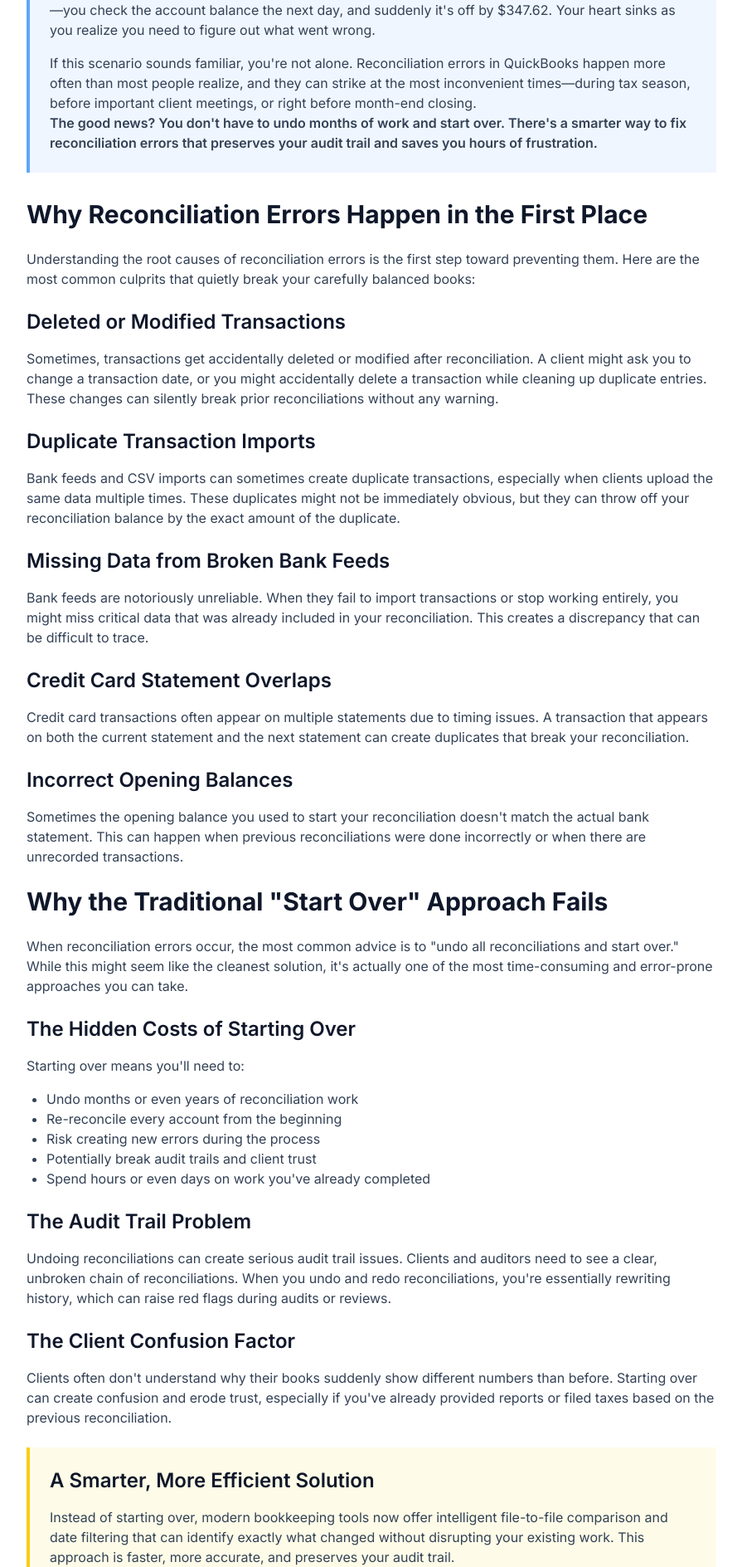
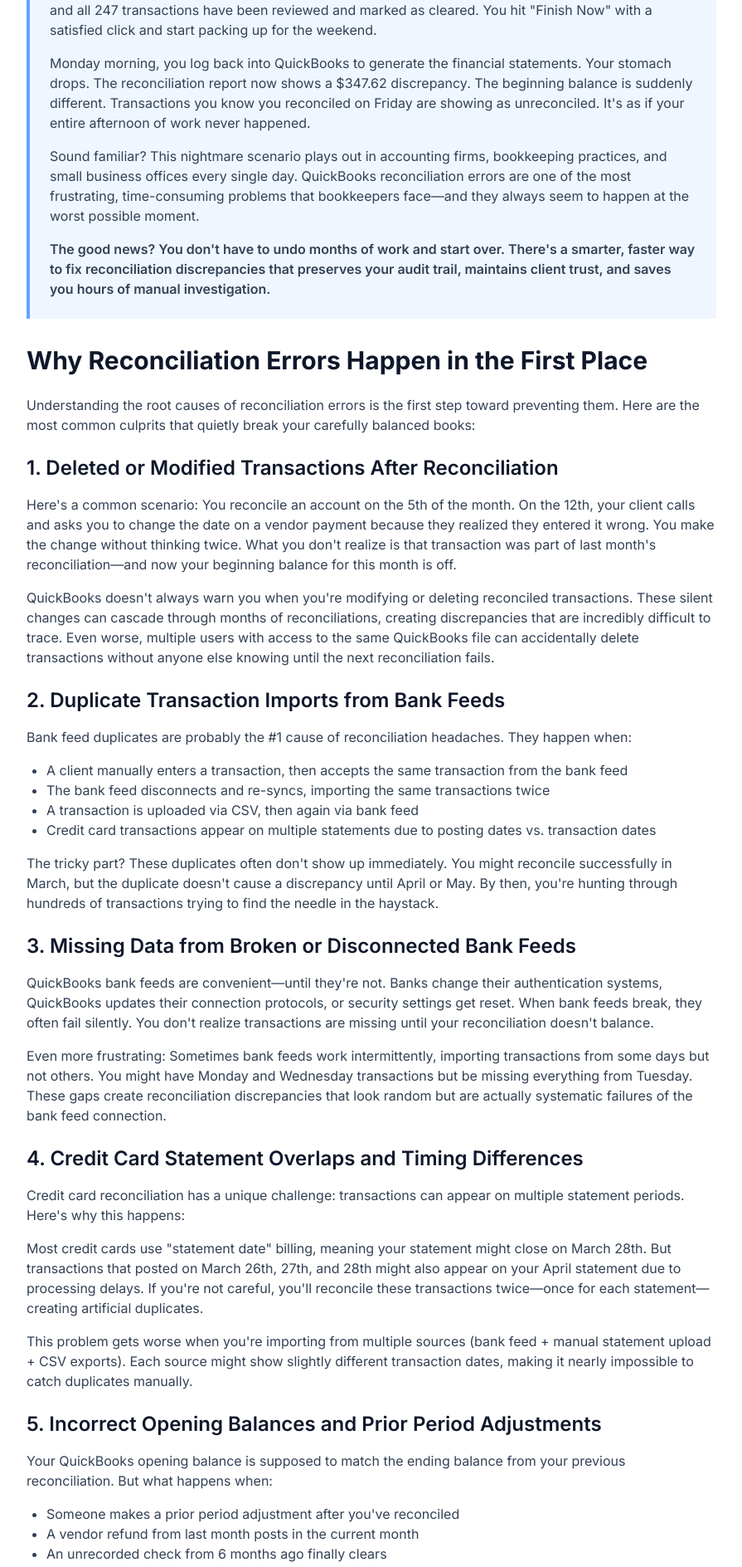
Before and after one commit to algominds35/bank-reconciliation-tool, a Next.js app: page /blog/how-to-fix-reconciliation-errors-quickbooks in a window 1280 px wide. Shown: the part 360-2248 px from the top of the page at 83% size, without its empty margins (192-1087 px from the left). Built offline with nearby package versions, Linux system fonts and the light colour scheme.

Commit message:
Add comprehensive 1500+ word SEO blog post: How to Fix Reconciliation Errors in QuickBooks

```diff
--- a/src/app/blog/how-to-fix-reconciliation-errors-quickbooks/page.tsx
+++ b/src/app/blog/how-to-fix-reconciliation-errors-quickbooks/page.tsx
@@ -40,13 +40,16 @@
         <div className="bg-blue-50 border-l-4 border-blue-400 p-6 mb-8">
           <h2 className="text-2xl font-semibold text-slate-900 mb-4">The Panic Moment Every Bookkeeper Knows Too Well</h2>
           <p className="text-slate-700 mb-4">
-            You've just finished reconciling your client's bank account for the month. The numbers match perfectly, you're feeling accomplished, and you're ready to move on to the next task. Then it happens—you check the account balance the next day, and suddenly it's off by $347.62. Your heart sinks as you realize you need to figure out what went wrong.
+            It's 4:47 PM on a Friday afternoon. You've just spent the last three hours reconciling your client's business checking account for March. The beginning balance matches, the ending balance is perfect, and all 247 transactions have been reviewed and marked as cleared. You hit "Finish Now" with a satisfied click and start packing up for the weekend.
           </p>
-          <p className="text-slate-700">
-            If this scenario sounds familiar, you're not alone. Reconciliation errors in QuickBooks happen more often than most people realize, and they can strike at the most inconvenient times—during tax season, before important client meetings, or right before month-end closing.
+          <p className="text-slate-700 mb-4">
+            Monday morning, you log back into QuickBooks to generate the financial statements. Your stomach drops. The reconciliation report now shows a $347.62 discrepancy. The beginning balance is suddenly different. Transactions you know you reconciled on Friday are showing as unreconciled. It's as if your entire afternoon of work never happened.
+          </p>
+          <p className="text-slate-700 mb-4">
+            Sound familiar? This nightmare scenario plays out in accounting firms, bookkeeping practices, and small business offices every single day. QuickBooks reconciliation errors are one of the most frustrating, time-consuming problems that bookkeepers face—and they always seem to happen at the worst possible moment.
           </p>
           <p className="text-slate-700 font-semibold">
-            The good news? You don't have to undo months of work and start over. There's a smarter way to fix reconciliation errors that preserves your audit trail and saves you hours of frustration.
+            The good news? You don't have to undo months of work and start over. There's a smarter, faster way to fix reconciliation discrepancies that preserves your audit trail, maintains client trust, and saves you hours of manual investigation.
           </p>
         </div>
 
@@ -55,54 +58,99 @@
           Understanding the root causes of reconciliation errors is the first step toward preventing them. Here are the most common culprits that quietly break your carefully balanced books:
         </p>
 
-        <h3 className="text-2xl font-semibold text-slate-900 mb-4">Deleted or Modified Transactions</h3>
+        <h3 className="text-2xl font-semibold text-slate-900 mb-4">1. Deleted or Modified Transactions After Reconciliation</h3>
+        <p className="text-slate-700 mb-4">
+          Here's a common scenario: You reconcile an account on the 5th of the month. On the 12th, your client calls and asks you to change the date on a vendor payment because they realized they entered it wrong. You make the change without thinking twice. What you don't realize is that transaction was part of last month's reconciliation—and now your beginning balance for this month is off.
+        </p>
         <p className="text-slate-700 mb-6">
-          Sometimes, transactions get accidentally deleted or modified after reconciliation. A client might ask you to change a transaction date, or you might accidentally delete a transaction while cleaning up duplicate entries. These changes can silently break prior reconciliations without any warning.
+          QuickBooks doesn't always warn you when you're modifying or deleting reconciled transactions. These silent changes can cascade through months of reconciliations, creating discrepancies that are incredibly difficult to trace. Even worse, multiple users with access to the same QuickBooks file can accidentally delete transactions without anyone else knowing until the next reconciliation fails.
         </p>
 
-        <h3 className="text-2xl font-semibold text-slate-900 mb-4">Duplicate Transaction Imports</h3>
+        <h3 className="text-2xl font-semibold text-slate-900 mb-4">2. Duplicate Transaction Imports from Bank Feeds</h3>
+        <p className="text-slate-700 mb-4">
+          Bank feed duplicates are probably the #1 cause of reconciliation headaches. They happen when:
+        </p>
+        <ul className="list-disc pl-6 mb-4 text-slate-700">
+          <li>A client manually enters a transaction, then accepts the same transaction from the bank feed</li>
+          <li>The bank feed disconnects and re-syncs, importing the same transactions twice</li>
+          <li>A transaction is uploaded via CSV, then again via bank feed</li>
+          <li>Credit card transactions appear on multiple statements due to posting dates vs. transaction dates</li>
+        </ul>
         <p className="text-slate-700 mb-6">
-          Bank feeds and CSV imports can sometimes create duplicate transactions, especially when clients upload the same data multiple times. These duplicates might not be immediately obvious, but they can throw off your reconciliation balance by the exact amount of the duplicate.
+          The tricky part? These duplicates often don't show up immediately. You might reconcile successfully in March, but the duplicate doesn't cause a discrepancy until April or May. By then, you're hunting through hundreds of transactions trying to find the needle in the haystack.
         </p>
 
-        <h3 className="text-2xl font-semibold text-slate-900 mb-4">Missing Data from Broken Bank Feeds</h3>
+        <h3 className="text-2xl font-semibold text-slate-900 mb-4">3. Missing Data from Broken or Disconnected Bank Feeds</h3>
+        <p className="text-slate-700 mb-4">
+          QuickBooks bank feeds are convenient—until they're not. Banks change their authentication systems, QuickBooks updates their connection protocols, or security settings get reset. When bank feeds break, they often fail silently. You don't realize transactions are missing until your reconciliation doesn't balance.
+        </p>
         <p className="text-slate-700 mb-6">
-          Bank feeds are notoriously unreliable. When they fail to import transactions or stop working entirely, you might miss critical data that was already included in your reconciliation. This creates a discrepancy that can be difficult to trace.
+          Even more frustrating: Sometimes bank feeds work intermittently, importing transactions from some days but not others. You might have Monday and Wednesday transactions but be missing everything from Tuesday. These gaps create reconciliation discrepancies that look random but are actually systematic failures of the bank feed connection.
         </p>
 
-        <h3 className="text-2xl font-semibold text-slate-900 mb-4">Credit Card Statement Overlaps</h3>
+        <h3 className="text-2xl font-semibold text-slate-900 mb-4">4. Credit Card Statement Overlaps and Timing Differences</h3>
+        <p className="text-slate-700 mb-4">
+          Credit card reconciliation has a unique challenge: transactions can appear on multiple statement periods. Here's why this happens:
+        </p>
+        <p className="text-slate-700 mb-4">
+          Most credit cards use "statement date" billing, meaning your statement might close on March 28th. But transactions that posted on March 26th, 27th, and 28th might also appear on your April statement due to processing delays. If you're not careful, you'll reconcile these transactions twice—once for each statement—creating artificial duplicates.
+        </p>
         <p className="text-slate-700 mb-6">
-          Credit card transactions often appear on multiple statements due to timing issues. A transaction that appears on both the current statement and the next statement can create duplicates that break your reconciliation.
+          This problem gets worse when you're importing from multiple sources (bank feed + manual statement upload + CSV exports). Each source might show slightly different transaction dates, making it nearly impossible to catch duplicates manually.
         </p>
 
-        <h3 className="text-2xl font-semibold text-slate-900 mb-4">Incorrect Opening Balances</h3>
+        <h3 className="text-2xl font-semibold text-slate-900 mb-4">5. Incorrect Opening Balances and Prior Period Adjustments</h3>
+        <p className="text-slate-700 mb-4">
+          Your QuickBooks opening balance is supposed to match the ending balance from your previous reconciliation. But what happens when:
+        </p>
+        <ul className="list-disc pl-6 mb-4 text-slate-700">
+          <li>Someone makes a prior period adjustment after you've reconciled</li>
+          <li>A vendor refund from last month posts in the current month</li>
+          <li>An unrecorded check from 6 months ago finally clears</li>
+          <li>Your previous reconciliation had an error that you didn't catch</li>
+        </ul>
         <p className="text-slate-700 mb-6">
-          Sometimes the opening balance you used to start your reconciliation doesn't match the actual bank statement. This can happen when previous reconciliations were done incorrectly or when there are unrecorded transactions.
+          Any of these situations will cause your opening balance to suddenly be "wrong" even though it was correct when you started. This creates a frustrating situation where your current month's transactions are perfect, but the reconciliation won't balance because of historical issues.
         </p>
 
-        <h2 className="text-3xl font-bold text-slate-900 mb-6">Why the Traditional "Start Over" Approach Fails</h2>
+        <h2 className="text-3xl font-bold text-slate-900 mb-6">Why the Traditional "Undo and Start Over" Approach Wastes Time</h2>
         <p className="text-slate-700 mb-6">
-          When reconciliation errors occur, the most common advice is to "undo all reconciliations and start over." While this might seem like the cleanest solution, it's actually one of the most time-consuming and error-prone approaches you can take.
+          When you Google "QuickBooks reconciliation discrepancy" or call QuickBooks support, you'll often hear the same advice: "Undo your reconciliations and start fresh." On the surface, this sounds logical. If something's broken, reset it and rebuild from scratch, right?
+        </p>
+        <p className="text-slate-700 mb-6">
+          Wrong. Here's why the "start over" approach is usually the worst possible solution for fixing reconciliation errors:
         </p>
 
-        <h3 className="text-2xl font-semibold text-slate-900 mb-4">The Hidden Costs of Starting Over</h3>
-        <p className="text-slate-700 mb-4">Starting over means you'll need to:</p>
-        <ul className="list-disc pl-6 mb-6 text-slate-700">
-          <li>Undo months or even years of reconciliation work</li>
-          <li>Re-reconcile every account from the beginning</li>
-          <li>Risk creating new errors during the process</li>
-          <li>Potentially break audit trails and client trust</li>
-          <li>Spend hours or even days on work you've already completed</li>
+        <h3 className="text-2xl font-semibold text-slate-900 mb-4">The Time Trap: You'll Spend Days Redoing What You Already Did</h3>
+        <p className="text-slate-700 mb-4">
+          Let's say you discover a reconciliation error in June. The problem might have started in February, which means you need to undo 5 months of work. If each monthly reconciliation takes 2-3 hours, you're looking at 10-15 hours of re-work just to get back to where you already were.
+        </p>
+        <p className="text-slate-700 mb-6">
+          And here's the kicker: Undoing reconciliations doesn't fix the underlying problem. If you had duplicate transactions in March, they'll still be there when you re-reconcile March. You'll encounter the exact same errors—you'll just have wasted another 15 hours getting back to that point.
+        </p>
+
+        <h3 className="text-2xl font-semibold text-slate-900 mb-4">The Audit Trail Problem: You're Erasing Financial History</h3>
+        <p className="text-slate-700 mb-4">
+          When you undo reconciliations in QuickBooks, you're not just reverting changes—you're deleting evidence that those reconciliations ever happened. This creates several serious problems:
+        </p>
+        <ul className="list-disc pl-6 mb-4 text-slate-700">
+          <li><strong>Audit compliance issues:</strong> Auditors need to see a complete history of reconciliations. Gaps or redone reconciliations raise red flags.</li>
+          <li><strong>Lost documentation:</strong> Reconciliation reports you printed or emailed to clients will no longer match what's in QuickBooks.</li>
+          <li><strong>Regulatory concerns:</strong> Some industries require unbroken audit trails for compliance. Undoing reconciliations can violate those requirements.</li>
+          <li><strong>Internal control failures:</strong> If multiple people access QuickBooks, undoing reconciliations makes it impossible to track who changed what and when.</li>
         </ul>
 
-        <h3 className="text-2xl font-semibold text-slate-900 mb-4">The Audit Trail Problem</h3>
+        <h3 className="text-2xl font-semibold text-slate-900 mb-4">The Error Multiplication Problem</h3>
         <p className="text-slate-700 mb-6">
-          Undoing reconciliations can create serious audit trail issues. Clients and auditors need to see a clear, unbroken chain of reconciliations. When you undo and redo reconciliations, you're essentially rewriting history, which can raise red flags during audits or reviews.
+          Here's something most people don't realize: Re-reconciling from scratch often introduces NEW errors. Why? Because you're tired, frustrated, and rushing to catch up. You might accidentally mark the wrong transactions as cleared, miss a transaction entirely, or enter an incorrect ending balance. Now you have the original error PLUS new errors to fix.
         </p>
 
-        <h3 className="text-2xl font-semibold text-slate-900 mb-4">The Client Confusion Factor</h3>
+        <h3 className="text-2xl font-semibold text-slate-900 mb-4">The Client Trust Issue</h3>
+        <p className="text-slate-700 mb-4">
+          Imagine telling your client: "Remember those financial statements I sent you last month? And the tax return we filed? Well, I had to undo all the reconciliations, so those numbers might not be accurate anymore. We're starting over."
+        </p>
         <p className="text-slate-700 mb-6">
-          Clients often don't understand why their books suddenly show different numbers than before. Starting over can create confusion and erode trust, especially if you've already provided reports or filed taxes based on the previous reconciliation.
+          That's not a conversation any bookkeeper wants to have. It erodes client confidence and makes you look unprofessional—even though the error might not have been your fault at all.
         </p>
 
         <div className="bg-yellow-50 border-l-4 border-yellow-400 p-6 mb-8">
```
